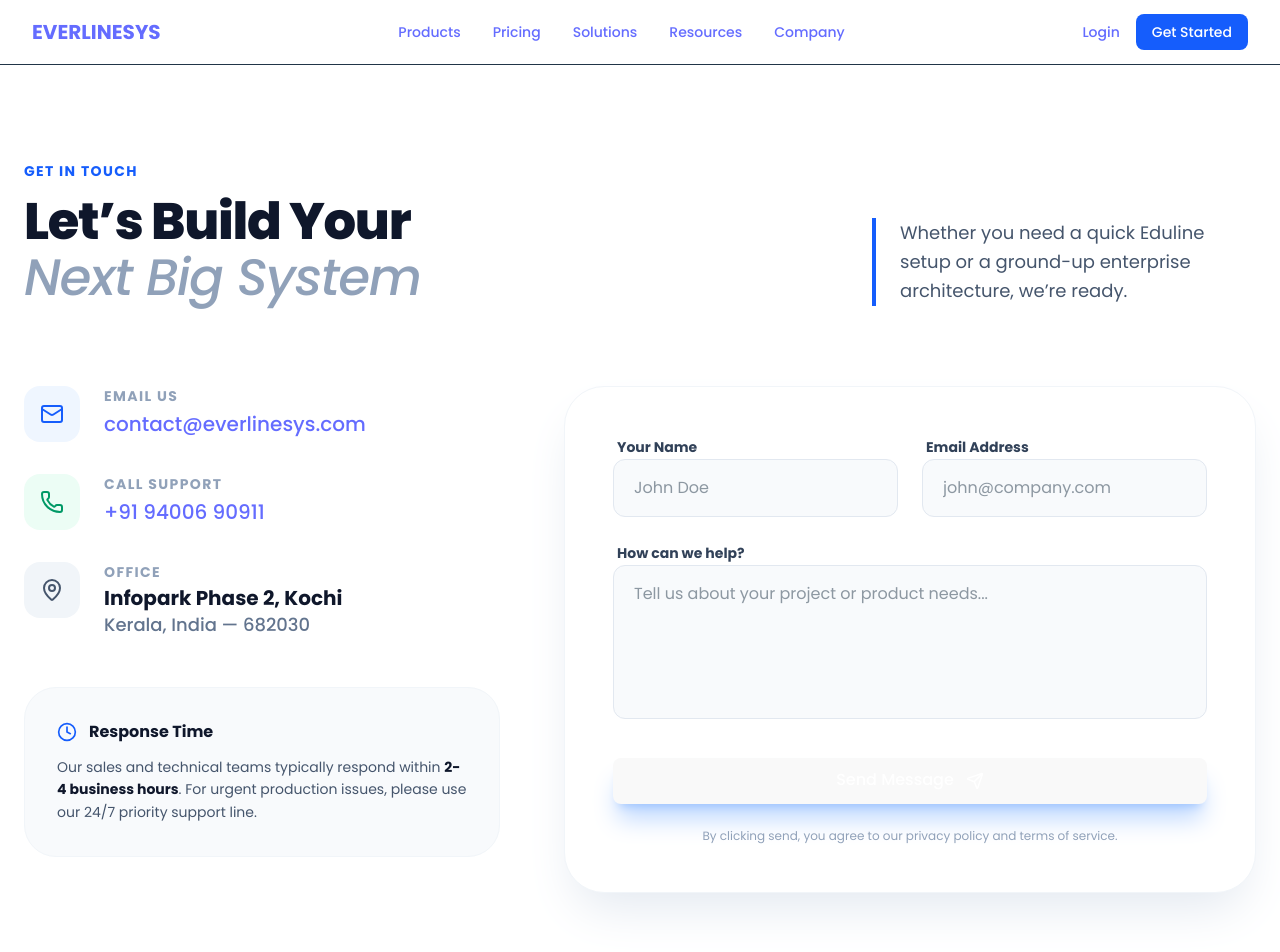
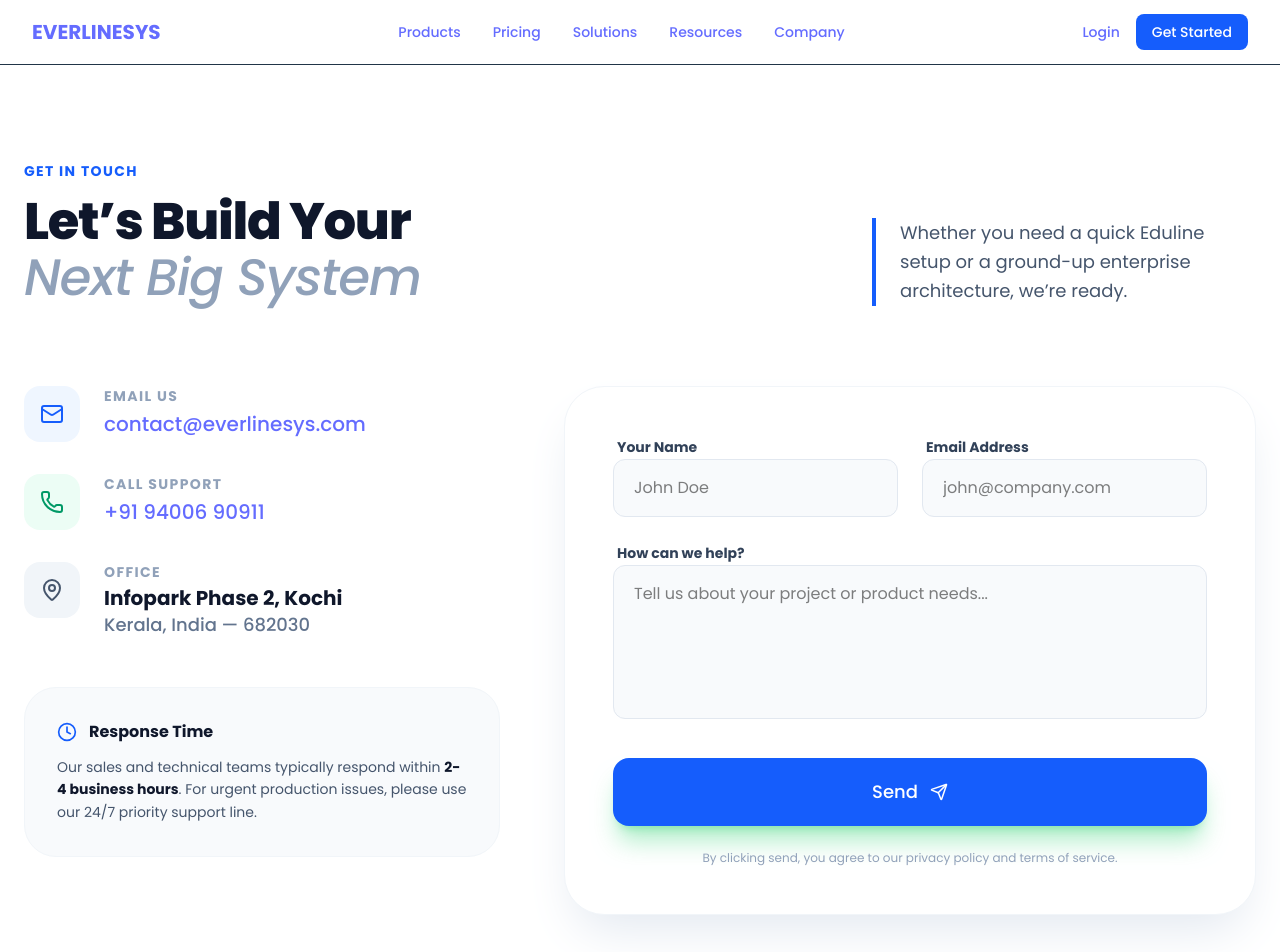
Before and after one commit to everlinesys/everlinesyssite, a React (Vite) app: page /login in a window 1280 px wide. Shown: the top 952 px of the page. Built offline with nearby package versions, Linux system fonts and the light colour scheme.

Commit message:
added missing pages and fixed routes-1

```diff
--- a/src/components/AnnouncementBar.jsx
+++ b/src/components/AnnouncementBar.jsx
@@ -13,7 +13,7 @@
         <div className="flex flex-col gap-2">
 
           <p className="text-lg sm:text-xl font-bold">
-            Product Launch — Eduline Teaching
+            Product Launch — <a href="https://eduline.everlinesys.com" className="text-blue-400">Eduline Teaching</a>
           </p>
 
           <p className="text-sm text-gray-300 flex flex-wrap items-center gap-5">
--- a/src/components/CTA.jsx
+++ b/src/components/CTA.jsx
@@ -27,7 +27,8 @@
 
                     {/* 🔥 HARD CTA */}
                     <Link
-                        to="/products/eduline"
+                        to="https://eduline.everlinesys.com"
+                        target="_blank"
                         className="bg-white text-blue-700 px-8 py-4 rounded-full font-semibold shadow hover:bg-blue-50 transition"
                     >
                         Start with Eduline
--- a/src/components/ProductIntro.jsx
+++ b/src/components/ProductIntro.jsx
@@ -29,10 +29,10 @@
 
                         <div className="grid sm:grid-cols-2 gap-4">
                             {[
-                                { text: "White-label platform", icon: <ShieldCheck className="text-blue-500" size={20}/> },
-                                { text: "Student management", icon: <CheckCircle2 className="text-blue-500" size={20}/> },
-                                { text: "Anti-piracy delivery", icon: <ShieldCheck className="text-blue-500" size={20}/> },
-                                { text: "Real-time analytics", icon: <LineChart className="text-blue-500" size={20}/> },
+                                { text: "White-label platform", icon: <ShieldCheck className="text-blue-500" size={20} /> },
+                                { text: "Student management", icon: <CheckCircle2 className="text-blue-500" size={20} /> },
+                                { text: "Anti-piracy delivery", icon: <ShieldCheck className="text-blue-500" size={20} /> },
+                                { text: "Real-time analytics", icon: <LineChart className="text-blue-500" size={20} /> },
                             ].map((item, i) => (
                                 <div key={i} className="flex items-center gap-3 p-3 bg-white rounded-xl shadow-sm border border-slate-100">
                                     {item.icon}
@@ -40,6 +40,27 @@
                                 </div>
                             ))}
                         </div>
+                        {/* CTA */}
+                        <div className="mt-8 flex flex-col sm:flex-row gap-4">
+
+                            <a
+                                href="https://eduline.everlinesys.com"
+                                target="_blank"
+                                rel="noopener noreferrer"
+                                className="inline-flex items-center justify-center px-7 py-3 bg-blue-600 text-white font-semibold rounded-xl hover:bg-blue-700 transition shadow-lg shadow-blue-600/20"
+                                style={{ color: "white" }}  >
+                                Visit Eduline Platform
+                            </a>
+
+                            <a
+                                href="/products/eduline"
+                                className="inline-flex items-center justify-center px-7 py-3 bg-white border border-slate-300 text-slate-700 font-semibold rounded-xl hover:bg-slate-50 transition"
+                            >
+                                Learn More
+                            </a>
+
+                        </div>
+
                     </div>
 
                     {/* Image with Decorative Backdrop */}
--- a/src/pages/Company/Contact.jsx
+++ b/src/pages/Company/Contact.jsx
@@ -80,7 +80,7 @@
 
           {/* ==== RIGHT: CONTACT FORM ==== */}
           <div className="lg:col-span-7">
-            <form className="relative bg-white p-8 md:p-12 rounded-[2.5rem] shadow-2xl shadow-slate-200 border border-slate-100">
+            <form className="relative bg-white p-8 md:p-12 rounded-[2.5rem] shadow-2xl shadow-slate-200 border border-slate-100 text-black">
               <div className="grid md:grid-cols-2 gap-6 mb-6">
                 <div className="space-y-2">
                   <label className="text-sm font-bold text-slate-700 ml-1">Your Name</label>
@@ -109,13 +109,16 @@
                 />
               </div>
 
-              <button
-                type="submit"
-                className="group flex items-center justify-center gap-3 w-full bg-blue-600 text-white py-5 rounded-2xl font-bold text-lg hover:bg-blue-700 shadow-xl shadow-blue-500/30 transition-all active:scale-[0.98]"
-              >
-                Send Message
+              <a
+                href="https://wa.me/919400690911?text=Hello%20Everlinesys%2C%20I%20want%20to%20know%20more%20about%20your%20products."
+                target="_blank"
+                rel="noopener noreferrer"
+                className="group flex items-center justify-center gap-3 w-full bg-blue-600 text-white py-5 rounded-2xl font-bold text-lg hover:bg-green-700 shadow-xl shadow-green-500/30 transition-all active:scale-[0.98]"
+             style={{color:"white"}} >
+                Send
                 <Send size={18} className="group-hover:translate-x-1 group-hover:-translate-y-1 transition-transform" />
-              </button>
+              </a>
+
 
               <p className="mt-6 text-center text-xs text-slate-400">
                 By clicking send, you agree to our privacy policy and terms of service.
--- a/src/pages/Products/Products.jsx
+++ b/src/pages/Products/Products.jsx
@@ -1,8 +1,9 @@
 import React from 'react'
 import ProductIntro from '../../components/ProductIntro'
+import CTA from '../../components/CTA'
 
 export default function Products() {
   return (
-    <div><ProductIntro/></div>
+    <div><ProductIntro/> <CTA/></div>
   )
 }
```
